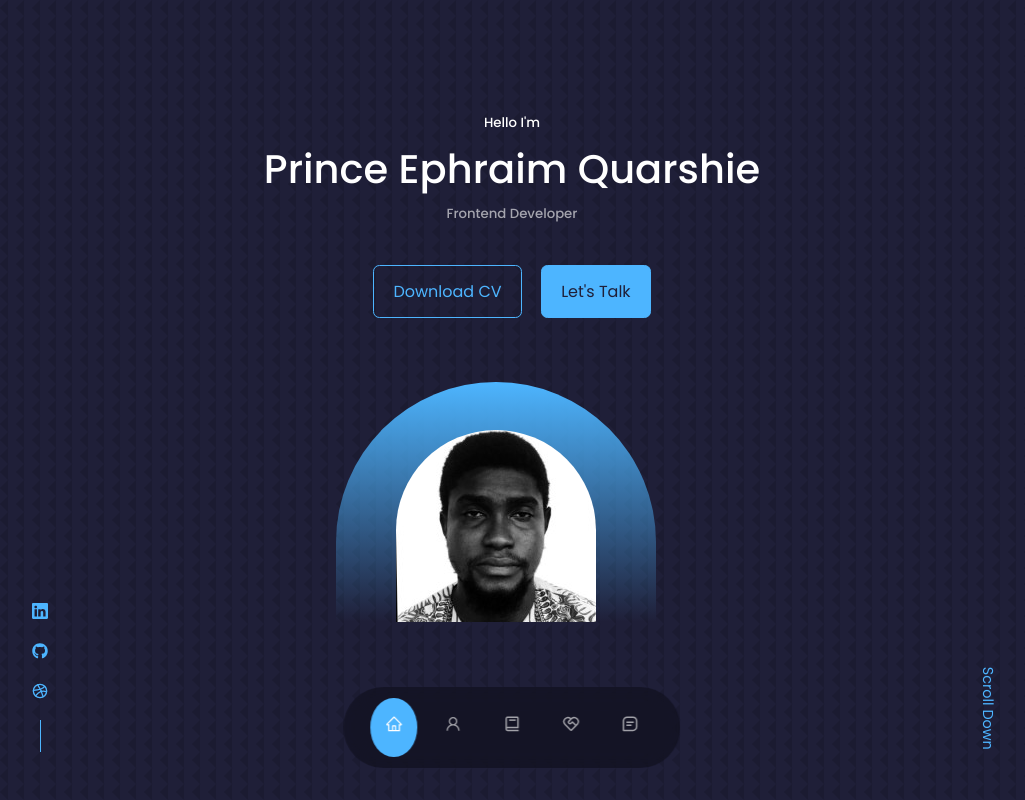
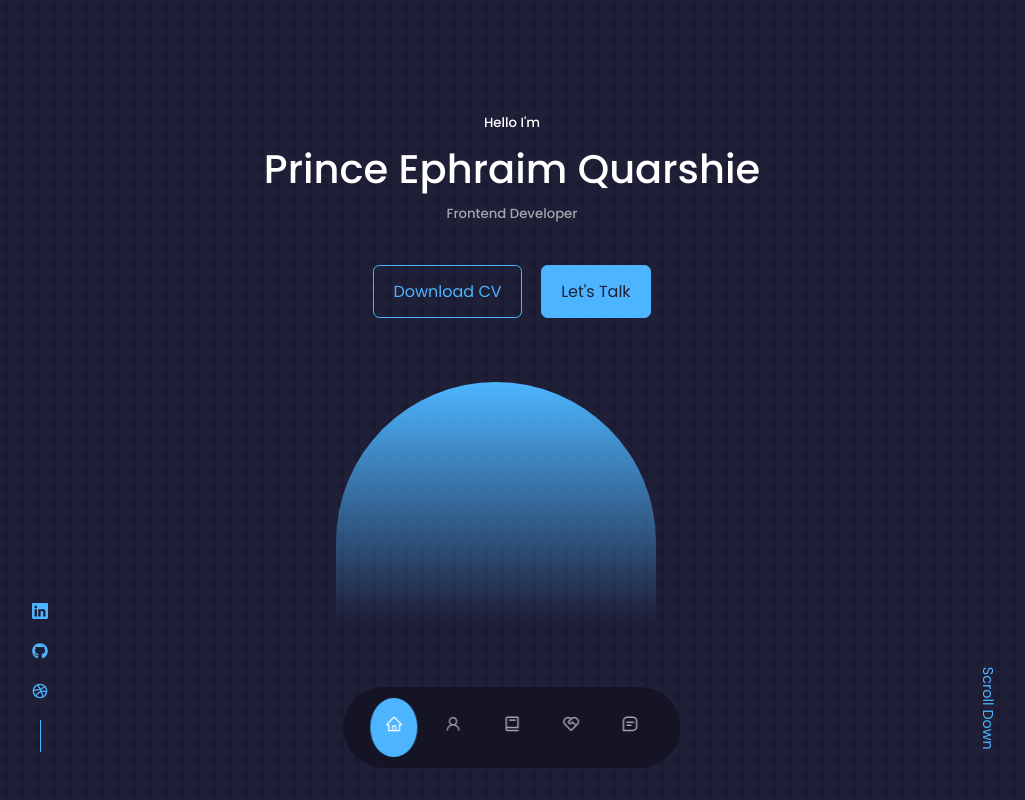
Before and after one commit to quarshie133/my-react-portfolio-website, a React (Create React App) app: page / in a window 1280 px wide. Shown: the top 800 px of the page, without its empty margins (128-1153 px from the left). Built offline with nearby package versions, Linux system fonts and the light colour scheme.

Commit message:
image removed

```diff
--- a/src/components/header/Header.jsx
+++ b/src/components/header/Header.jsx
@@ -14,7 +14,7 @@ const Header = () => {
         <CTA />
         <HeaderSocials />
         <div className="me">
-          <img src={ME} alt="" />
+          {/* <img src={ME} alt="" /> */}
         </div>
         <a href="#contact" className="scroll__down">Scroll Down</a>
       </div>
```
